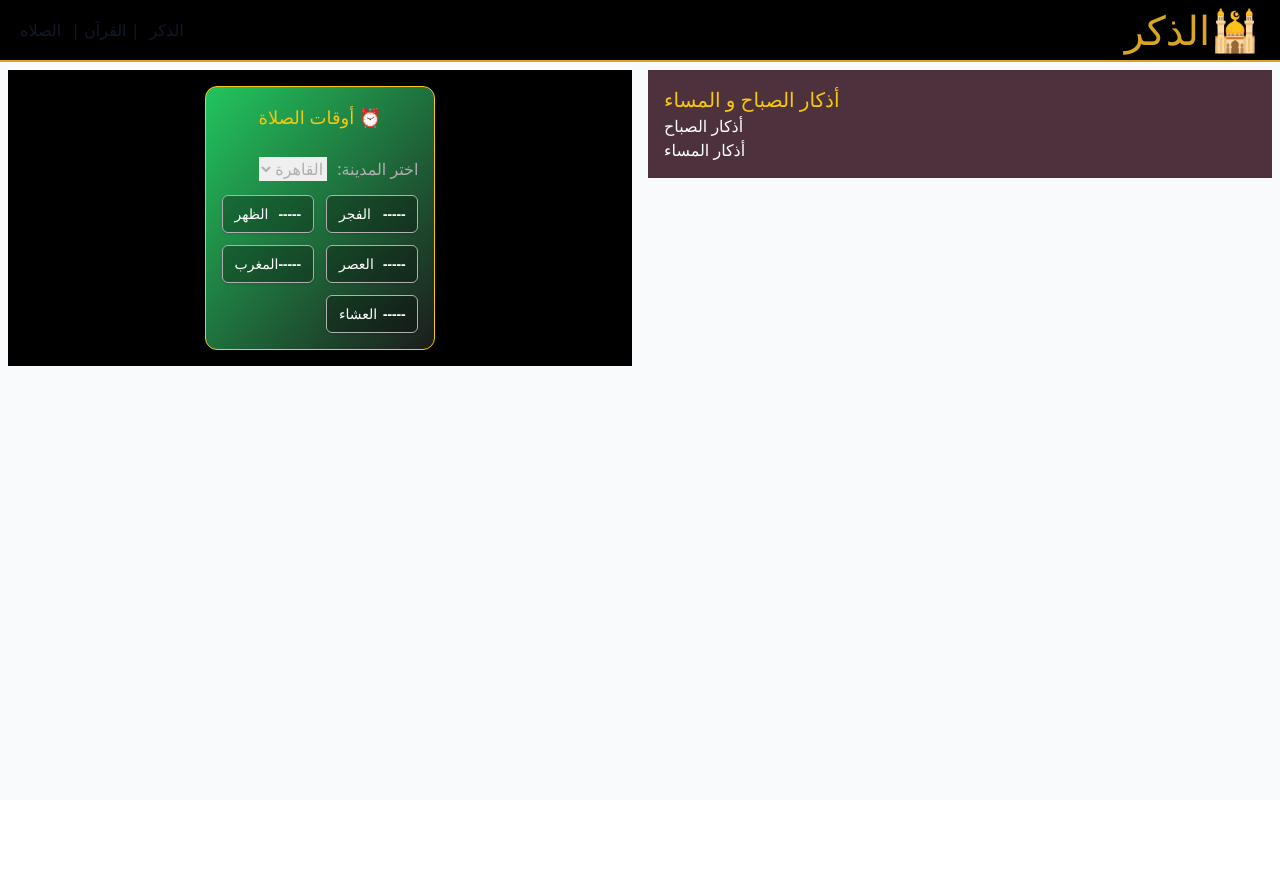
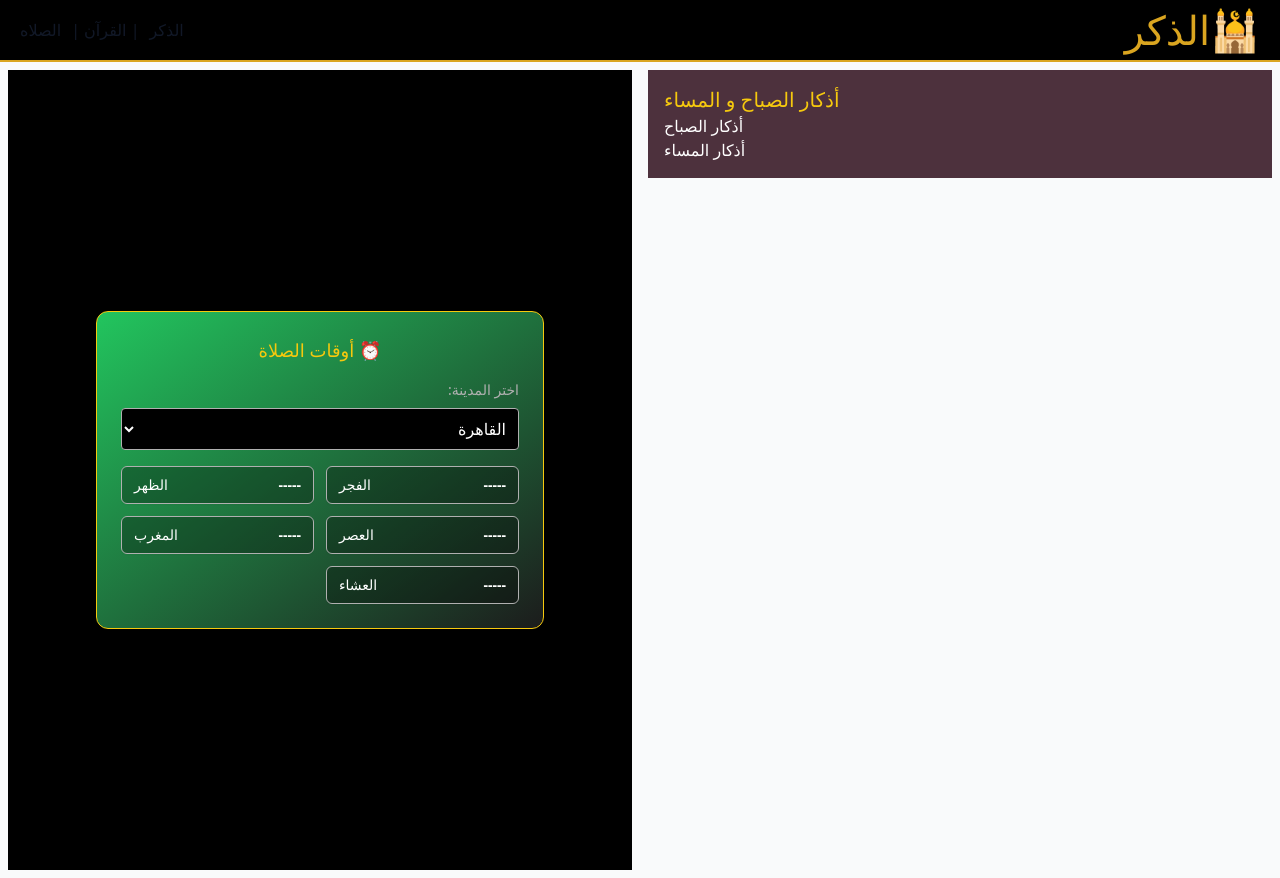
Before and after one commit to IslamicWays/Zikrify, a React (Vite) app: page / in a window 1280 px wide. Before the commit the page ends 800 px from the top, so only its background shows below. Built offline with nearby package versions, Linux system fonts and the light colour scheme.

Commit message:
Update PrayerTimes.tsx

```diff
--- a/src/components/PrayerTimes/PrayerTimes.tsx
+++ b/src/components/PrayerTimes/PrayerTimes.tsx
@@ -1,4 +1,6 @@
 import React, { useEffect, useState } from 'react';
+
+const LOCAL_STORAGE_CITY_KEY = 'selected_city';
 
 interface PrayerTime {
   name: string;
@@ -18,18 +20,22 @@ const PRAYER_NAMES: Record<string, string> = {
   isha: 'العشاء',
 };
 
-const cities = [
-  { name: "القاهرة", lat: 30.0444, lon: 31.2357 },
-  { name: "مكة", lat: 21.3891, lon: 39.8579 },
-  { name: "الرياض", lat: 24.7136, lon: 46.6753 },
-  { name: "دبي", lat: 25.276987, lon: 55.296249 },
-  { name: "الدوحة", lat: 25.276987, lon: 51.5200 },
-  { name: "عمان", lat: 31.9539, lon: 35.9106 },
-  { name: "بيروت", lat: 33.8938, lon: 35.5018 },
+const cities: { name: string; lat: number; lon: number }[] = [
+  { name: 'القاهرة', lat: 30.0444, lon: 31.2357 },
+  { name: 'مكة', lat: 21.3891, lon: 39.8579 },
+  { name: 'الرياض', lat: 24.7136, lon: 46.6753 },
+  { name: 'دبي', lat: 25.276987, lon: 55.296249 },
+  { name: 'الدوحة', lat: 25.276987, lon: 51.52 },
+  { name: 'عمان', lat: 31.9539, lon: 35.9106 },
+  { name: 'بيروت', lat: 33.8938, lon: 35.5018 },
 ];
 
 const PrayerTimes: React.FC = () => {
-  const [selectedCity, setSelectedCity] = useState(cities[0]);
+  const [selectedCity, setSelectedCity] = useState(() => {
+  const stored = localStorage.getItem(LOCAL_STORAGE_CITY_KEY);
+  const matchedCity = cities.find(city => city.name === stored);
+  return matchedCity || cities[0];
+});
   const [prayerTimes, setPrayerTimes] = useState<PrayerTime[]>([]);
   const [nextPrayer, setNextPrayer] = useState<NextPrayer | null>(null);
   const [countdown, setCountdown] = useState<string>('');
@@ -43,9 +49,12 @@ const PrayerTimes: React.FC = () => {
 
     const times = pt.getTimes(new Date(), [lat, lon], tzOffset, 'auto', '24h');
 
-    const prayers = Object.entries(times)
+    const prayers: PrayerTime[] = Object.entries(times)
       .filter(([key]) => PRAYER_NAMES[key])
-      .map(([key, time]) => ({ name: PRAYER_NAMES[key], time }));
+      .map(([key, time]) => ({
+        name: PRAYER_NAMES[key],
+        time,
+      }));
 
     setPrayerTimes(prayers);
     calculateNextPrayer(times);
@@ -53,7 +62,7 @@ const PrayerTimes: React.FC = () => {
 
   const calculateNextPrayer = (times: Record<string, string>) => {
     const now = new Date();
-    let upcoming = null;
+    let upcoming: NextPrayer | null = null;
     let minDiff = Infinity;
 
     Object.entries(times).forEach(([key, time]) => {
@@ -75,6 +84,18 @@ const PrayerTimes: React.FC = () => {
     setNextPrayer(upcoming);
   };
 
+  const formatCountdown = (seconds: number): string => {
+    const h = String(Math.floor(seconds / 3600)).padStart(2, '0');
+    const m = String(Math.floor((seconds % 3600) / 60)).padStart(2, '0');
+    const s = String(seconds % 60).padStart(2, '0');
+    return `${h}:${m}:${s}`;
+  };
+
+  useEffect(() => {
+  localStorage.setItem(LOCAL_STORAGE_CITY_KEY, selectedCity.name);
+}, [selectedCity]);
+
+
   useEffect(() => {
     calculatePrayerTimes(selectedCity.lat, selectedCity.lon);
   }, [selectedCity]);
@@ -82,41 +103,35 @@ const PrayerTimes: React.FC = () => {
   useEffect(() => {
     if (!nextPrayer) return;
 
-    const interval = setInterval(() => {
-      const now = new Date().getTime();
+    const updateCountdown = () => {
+      const now = Date.now();
       const diff = Math.max(0, Math.floor((nextPrayer.time.getTime() - now) / 1000));
+      setCountdown(formatCountdown(diff));
+    };
 
-      const h = String(Math.floor(diff / 3600)).padStart(2, '0');
-      const m = String(Math.floor((diff % 3600) / 60)).padStart(2, '0');
-      const s = String(diff % 60).padStart(2, '0');
-
-      setCountdown(`${h}:${m}:${s}`);
-    }, 1000);
+    updateCountdown(); // Set immediately
+    const interval = setInterval(updateCountdown, 1000);
 
     return () => clearInterval(interval);
   }, [nextPrayer]);
 
   return (
-    <div className="bg-black text-white flex items-center justify-center p-4">
-      <div
-  className="bg-gradient-to-br from-green to-darkGray border border-gold rounded-xl p-4"
-  dir="rtl"
->
+    <div className="bg-black text-white flex items-center justify-center min-h-screen p-4">
+      <div className="bg-gradient-to-br from-green to-darkGray border border-gold rounded-xl p-6 w-full max-w-md" dir="rtl">
         <h2 className="text-gold text-lg font-bold text-center mb-4">⏰ أوقات الصلاة</h2>
-        <div>
-            <label
-  htmlFor="city"
-  className="block mb-1 text-lightGray text-right w-full"
-  dir="rtl"
->
+
+        <div className="mb-4">
+          <label htmlFor="city" className="block text-lightGray text-sm mb-2 text-right">
             اختر المدينة:
+          </label>
           <select
+            id="city"
             value={selectedCity.name}
             onChange={(e) => {
               const city = cities.find((c) => c.name === e.target.value);
               if (city) setSelectedCity(city);
             }}
-          style={{ margin: '10px' }}
+            className="w-full bg-black border border-lightGray text-white p-2 rounded"
           >
             {cities.map((city) => (
               <option key={city.name} value={city.name}>
@@ -124,16 +139,13 @@ const PrayerTimes: React.FC = () => {
               </option>
             ))}
           </select>
-      </label>
         </div>
 
         <ul className="grid grid-cols-2 gap-3 text-center">
           {prayerTimes.map((prayer) => (
             <li
               key={prayer.name}
-        className={`rounded-md px-3 py-2 text-sm font-semibold shadow
-          flex justify-between items-center
-          ${
+              className={`rounded-md px-3 py-2 text-sm font-semibold shadow-sm flex justify-between items-center ${
                 nextPrayer?.name === prayer.name
                   ? 'bg-gold text-black'
                   : 'bg-black/30 text-white border border-lightGray'
```
Lines whose indentation alone changed are shown as unchanged.
